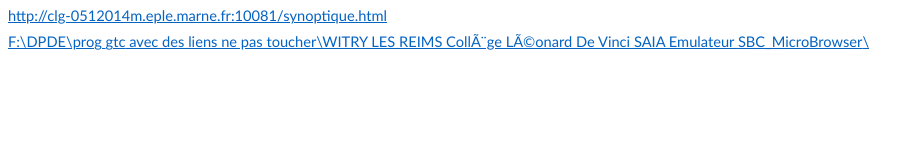
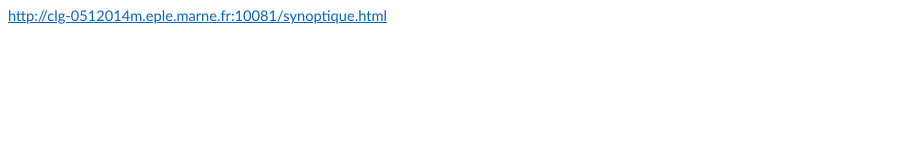
Before and after one commit to cellule-energie-departement-de-la-marne/GTC, a plain HTML site: page index.html in a window 1280 px wide. Shown: the whole page, without its empty margins (0-924 px from the left). Drawn offline with Linux system fonts and the light colour scheme.

Commit message:
Update index.html

```diff
--- a/index.html
+++ b/index.html
@@ -769,10 +769,6 @@ div.WordSection1
 <p class=MsoNormal><a
 href="http://clg-0512014m.eple.marne.fr:10081/synoptique.html">http://clg-0512014m.eple.marne.fr:10081/synoptique.html</a></p>
 
-<p class=MsoNormal><a
-href="file:///\\cg51.loc\stockage\Directions\DPDE\prog%20gtc%20avec%20des%20liens,%20ne%20pas%20toucher\WITRY%20LES%20REIMS%20-%20Collège%20Léonard%20De%20Vinci%20-%20SAIA%20-%20Emulateur%20SBC_MicroBrowser">F:\DPDE\prog
-<span class=SpellE>gtc</span> avec des liens ne pas toucher\WITRY LES REIMS Collège Léonard De Vinci SAIA Emulateur <span class=SpellE>SBC_MicroBrowser</span>\</a></p>
-
 </div>
 
 </body>
```
